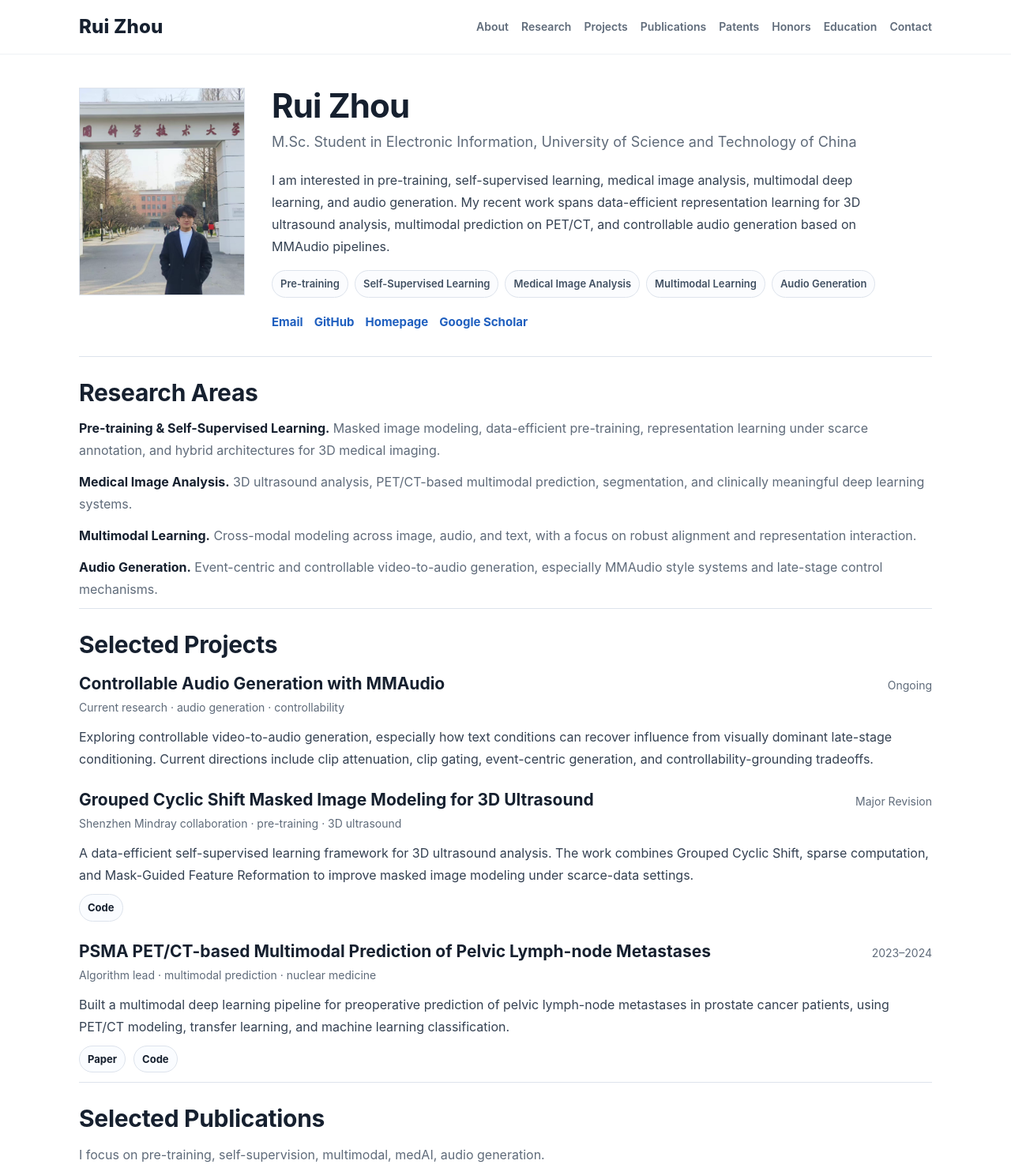
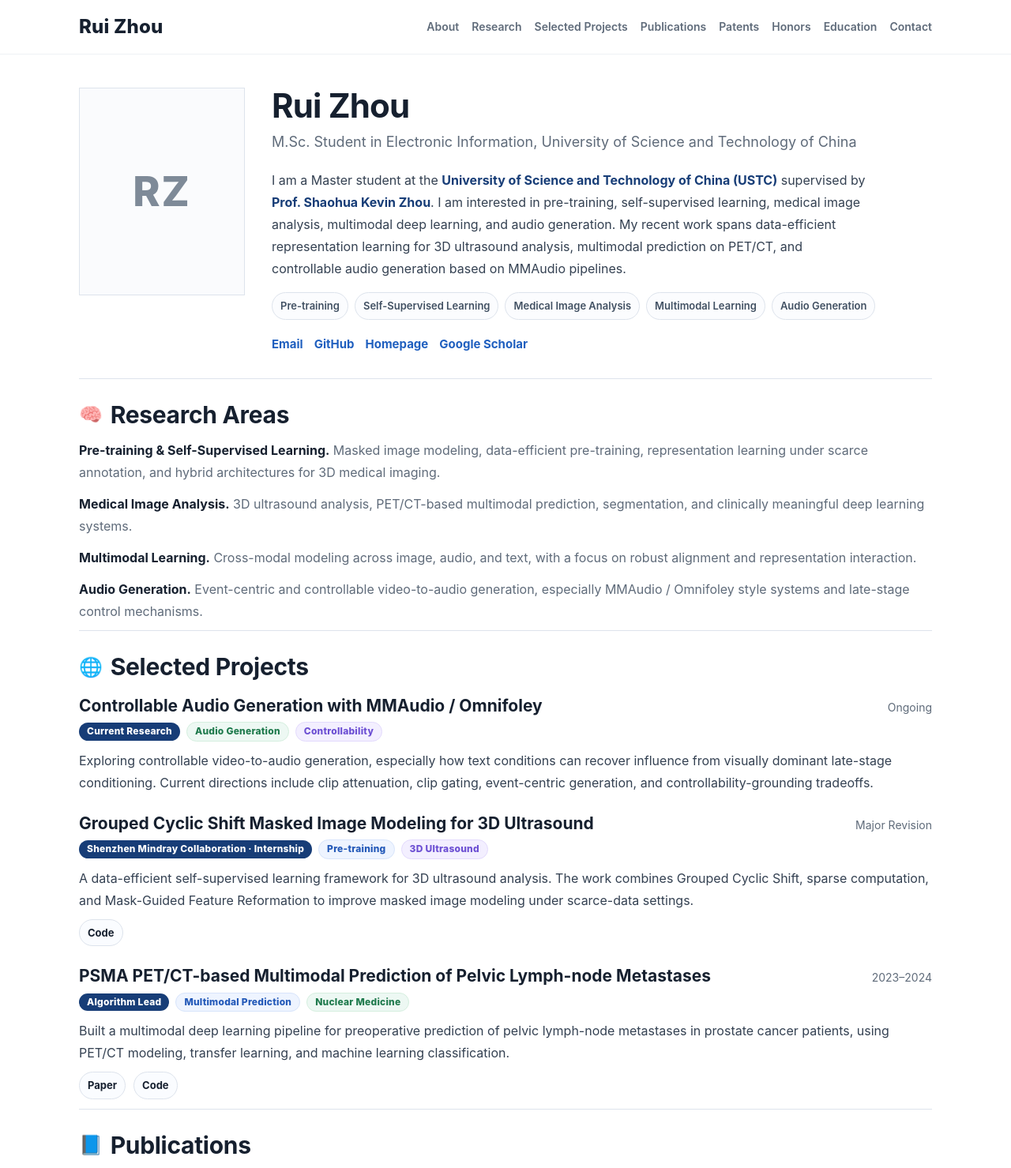
Before and after one commit to MohuaChou/mohuachou.github.io, a plain HTML site: page index.html in a window 1280 px wide. Shown: the top 1479 px of the page at 79% size. Drawn offline with Linux system fonts and the light colour scheme.

Commit message:
Update homepage

```diff
--- a/index.html
+++ b/index.html
@@ -16,6 +16,7 @@
       --line: #dde3ec;
       --link: #1f5fbf;
       --link-hover: #174a95;
+      --navy: #173d77;
 
       --badge-blue-bg: #eef4ff;
       --badge-blue-text: #2359b8;
@@ -57,6 +58,15 @@
     a:hover {
       color: var(--link-hover);
       text-decoration: underline;
+    }
+
+    .inline-link {
+      color: var(--navy);
+      font-weight: 700;
+    }
+
+    .inline-link:hover {
+      color: var(--link-hover);
     }
 
     .container {
@@ -201,10 +211,19 @@
     }
 
     .section-title {
+      display: flex;
+      align-items: center;
+      gap: 10px;
       margin: 0 0 14px;
       font-size: 30px;
       line-height: 1.15;
       letter-spacing: -0.01em;
+    }
+
+    .section-icon {
+      font-size: 24px;
+      line-height: 1;
+      opacity: 0.95;
     }
 
     .section-desc {
@@ -266,9 +285,54 @@
     }
 
     .project-role {
-      margin-top: 4px;
+      margin-top: 6px;
+      display: flex;
+      flex-wrap: wrap;
+      align-items: center;
+      gap: 8px;
       color: var(--muted);
       font-size: 14px;
+    }
+
+    .badge {
+      display: inline-flex;
+      align-items: center;
+      padding: 4px 10px;
+      border-radius: 999px;
+      font-size: 12px;
+      font-weight: 800;
+      letter-spacing: 0.02em;
+      line-height: 1.2;
+      white-space: nowrap;
+    }
+
+    .badge-navy {
+      background: #173d77;
+      color: #ffffff;
+    }
+
+    .badge-blue {
+      background: #eef4ff;
+      color: #2359b8;
+      border: 1px solid #d7e4fb;
+    }
+
+    .badge-green {
+      background: #edf8f3;
+      color: #1f7a4d;
+      border: 1px solid #d5efdf;
+    }
+
+    .badge-purple {
+      background: #f3efff;
+      color: #6c4fd3;
+      border: 1px solid #e3dafd;
+    }
+
+    .badge-gray {
+      background: #f5f7fa;
+      color: #516071;
+      border: 1px solid #dce3eb;
     }
 
     .project-body {
@@ -326,8 +390,9 @@
     .pub-figure img {
       width: 100%;
       height: 100%;
-      object-fit: cover;
+      object-fit: contain;
       display: block;
+      background: #fff;
     }
 
     .pub-figure-fallback {
@@ -358,22 +423,22 @@
       letter-spacing: 0.02em;
     }
 
-    .badge-blue {
+    .badge-blue-top {
       background: var(--badge-blue-bg);
       color: var(--badge-blue-text);
     }
 
-    .badge-green {
+    .badge-green-top {
       background: var(--badge-green-bg);
       color: var(--badge-green-text);
     }
 
-    .badge-purple {
+    .badge-purple-top {
       background: var(--badge-purple-bg);
       color: var(--badge-purple-text);
     }
 
-    .badge-amber {
+    .badge-amber-top {
       background: var(--badge-amber-bg);
       color: var(--badge-amber-text);
     }
@@ -488,7 +553,7 @@
       <nav class="nav">
         <a href="#about">About</a>
         <a href="#areas">Research</a>
-        <a href="#projects">Projects</a>
+        <a href="#projects">Selected Projects</a>
         <a href="#publications">Publications</a>
         <a href="#patents">Patents</a>
         <a href="#honors">Honors</a>
@@ -502,7 +567,7 @@
     <section class="hero" id="about">
       <div class="hero-grid">
         <div class="portrait">
-          <img src="images/me.jpg" alt="Rui Zhou portrait"
+          <img src="images/photo.jpg" alt="Rui Zhou portrait"
                onerror="this.style.display='none'; this.nextElementSibling.style.display='flex';">
           <div class="portrait-fallback">RZ</div>
         </div>
@@ -514,10 +579,13 @@
           </div>
 
           <div class="intro">
-            I am interested in pre-training, self-supervised learning, medical image analysis,
-            multimodal deep learning, and audio generation. My recent work spans data-efficient
-            representation learning for 3D ultrasound analysis, multimodal prediction on PET/CT,
-            and controllable audio generation based on MMAudio pipelines.
+            I am a Master student at the
+            <a class="inline-link" href="https://en.ustc.edu.cn/" target="_blank">University of Science and Technology of China (USTC)</a>
+            supervised by
+            <a class="inline-link" href="https://www.linkedin.com/in/shaohua-kevin-zhou-231a094b/" target="_blank">Prof. Shaohua Kevin Zhou</a>.
+            I am interested in pre-training, self-supervised learning, medical image analysis, multimodal deep learning,
+            and audio generation. My recent work spans data-efficient representation learning for 3D ultrasound analysis,
+            multimodal prediction on PET/CT, and controllable audio generation based on MMAudio pipelines.
           </div>
 
           <div class="quick-tags">
@@ -539,7 +607,7 @@
     </section>
 
     <section class="section" id="areas">
-      <h2 class="section-title">Research Areas</h2>
+      <h2 class="section-title"><span class="section-icon">🧠</span> Research Areas</h2>
       <div class="area-list">
         <div class="area-item">
           <strong>Pre-training & Self-Supervised Learning.</strong>
@@ -555,21 +623,25 @@
         </div>
         <div class="area-item">
           <strong>Audio Generation.</strong>
-          <span>Event-centric and controllable video-to-audio generation, especially MMAudio style systems and late-stage control mechanisms.</span>
+          <span>Event-centric and controllable video-to-audio generation, especially MMAudio / Omnifoley style systems and late-stage control mechanisms.</span>
         </div>
       </div>
     </section>
 
     <section class="section" id="projects">
-      <h2 class="section-title">Selected Projects</h2>
+      <h2 class="section-title"><span class="section-icon">🌐</span> Selected Projects</h2>
 
       <div class="project-list">
         <div class="project-item">
           <div class="project-head">
-            <h3 class="project-title">Controllable Audio Generation with MMAudio</h3>
+            <h3 class="project-title">Controllable Audio Generation with MMAudio / Omnifoley</h3>
             <div class="project-date">Ongoing</div>
           </div>
-          <div class="project-role">Current research · audio generation · controllability</div>
+          <div class="project-role">
+            <span class="badge badge-navy">Current Research</span>
+            <span class="badge badge-green">Audio Generation</span>
+            <span class="badge badge-purple">Controllability</span>
+          </div>
           <div class="project-body">
             Exploring controllable video-to-audio generation, especially how text conditions can recover
             influence from visually dominant late-stage conditioning. Current directions include clip attenuation,
@@ -582,7 +654,11 @@
             <h3 class="project-title">Grouped Cyclic Shift Masked Image Modeling for 3D Ultrasound</h3>
             <div class="project-date">Major Revision</div>
           </div>
-          <div class="project-role">Shenzhen Mindray collaboration · pre-training · 3D ultrasound</div>
+          <div class="project-role">
+            <span class="badge badge-navy">Shenzhen Mindray Collaboration · Internship</span>
+            <span class="badge badge-blue">Pre-training</span>
+            <span class="badge badge-purple">3D Ultrasound</span>
+          </div>
           <div class="project-body">
             A data-efficient self-supervised learning framework for 3D ultrasound analysis.
             The work combines Grouped Cyclic Shift, sparse computation, and Mask-Guided Feature Reformation
@@ -598,7 +674,11 @@
             <h3 class="project-title">PSMA PET/CT-based Multimodal Prediction of Pelvic Lymph-node Metastases</h3>
             <div class="project-date">2023–2024</div>
           </div>
-          <div class="project-role">Algorithm lead · multimodal prediction · nuclear medicine</div>
+          <div class="project-role">
+            <span class="badge badge-navy">Algorithm Lead</span>
+            <span class="badge badge-blue">Multimodal Prediction</span>
+            <span class="badge badge-green">Nuclear Medicine</span>
+          </div>
           <div class="project-body">
             Built a multimodal deep learning pipeline for preoperative prediction of pelvic lymph-node metastases
             in prostate cancer patients, using PET/CT modeling, transfer learning, and machine learning classification.
@@ -612,9 +692,9 @@
     </section>
 
     <section class="section" id="publications">
-      <h2 class="section-title">Selected Publications</h2>
+      <h2 class="section-title"><span class="section-icon">📘</span> Publications</h2>
       <p class="section-desc">
-        I focus on pre-training, self-supervision, multimodal, medAI, audio generation.
+        You can place model figures or pipeline figures on the left. Replace the image files below with your own figures.
       </p>
 
       <div class="pub-list">
@@ -622,12 +702,12 @@
           <div class="pub-figure">
             <img src="images/paper_gcsmim.jpg" alt="GCSMIM model figure"
                  onerror="this.style.display='none'; this.nextElementSibling.style.display='flex';">
-            <div class="pub-figure-fallback">Paper Figure<br>paper_gcsmim.jpg</div>
+            <div class="pub-figure-fallback">Paper Figure<br>images/paper_gcsmim.jpg</div>
           </div>
 
           <div>
             <div class="pub-meta-top">
-              <span class="venue-badge badge-blue">[ Medical Image Analysis · Major Revision ]</span>
+              <span class="venue-badge badge-blue-top">[ Medical Image Analysis · Major Revision ]</span>
             </div>
             <h3 class="pub-title">
               When Grouped Cyclic Shift Meets Masked Image Modeling: Effective Pre-training for Data-scarce 3D Ultrasound Analysis Tasks
@@ -650,12 +730,12 @@
           <div class="pub-figure">
             <img src="images/paper_petct.jpg" alt="PET CT model figure"
                  onerror="this.style.display='none'; this.nextElementSibling.style.display='flex';">
-            <div class="pub-figure-fallback">Paper Figure<br>paper_petct.jpg</div>
+            <div class="pub-figure-fallback">Paper Figure<br>images/paper_petct.jpg</div>
           </div>
 
           <div>
             <div class="pub-meta-top">
-              <span class="venue-badge badge-green">[ EJNMMI · 2025 ]</span>
+              <span class="venue-badge badge-green-top">[ EJNMMI · 2025 ]</span>
             </div>
             <h3 class="pub-title">
               PSMA PET/CT based multimodal deep learning model for accurate prediction of pelvic lymph-node metastases in prostate cancer patients identified as candidates for extended pelvic lymph node dissection by preoperative nomograms
@@ -678,7 +758,7 @@
     </section>
 
     <section class="section" id="patents">
-      <h2 class="section-title">Patents</h2>
+      <h2 class="section-title"><span class="section-icon">⚙</span> Patents</h2>
       <ul class="patent-list">
         <li>
           <strong>A Brain Tumor Image Segmentation Method Based on Multiscale Convolution and Mamba Structure</strong>
@@ -692,18 +772,17 @@
     </section>
 
     <section class="section" id="honors">
-      <h2 class="section-title">Selected Honors and Awards</h2>
+      <h2 class="section-title"><span class="section-icon">🏆</span> Selected Honors and Awards</h2>
 
       <div class="split-two">
         <div>
           <h3 class="subsection-title">Academic Honors</h3>
           <ul class="award-list">
-            <li>
-              National Scholarship
-            </li>
-            <li>
-              Jiangsu Provincial “Three Good Student”
-            </li>
+            <li>National Scholarship</li>
+            <li>Jiangsu Provincial “Three Good Student”</li>
+            <li>Nantong “Three Good Student”</li>
+            <li>Outstanding Student of Nantong University</li>
+            <li>Outstanding Undergraduate Thesis of Jiangsu Province</li>
           </ul>
         </div>
 
@@ -730,13 +809,17 @@
               9th China International “Internet+” Innovation and Entrepreneurship Competition — Provincial First Prize
               <div class="award-note">• team project · ranked 3/10</div>
             </li>
+            <li>
+              15th Lanqiao Cup Software and IT Talent Competition — Provincial Second Prize
+              <div class="award-note">• Python group · individual</div>
+            </li>
           </ul>
         </div>
       </div>
     </section>
 
     <section class="section" id="education">
-      <h2 class="section-title">Education</h2>
+      <h2 class="section-title"><span class="section-icon">🎓</span> Education</h2>
       <ul class="edu-list">
         <li>
           <strong>University of Science and Technology of China</strong>,
@@ -749,7 +832,7 @@
     </section>
 
     <section class="section" id="contact">
-      <h2 class="section-title">Contact</h2>
+      <h2 class="section-title"><span class="section-icon">✉</span> Contact</h2>
       <ul class="contact-list">
         <li>Email: <a href="mailto:raychou@mail.ustc.edu.cn">raychou@mail.ustc.edu.cn</a></li>
         <li>GitHub: <a href="https://github.com/MohuaChou" target="_blank">github.com/MohuaChou</a></li>
```
